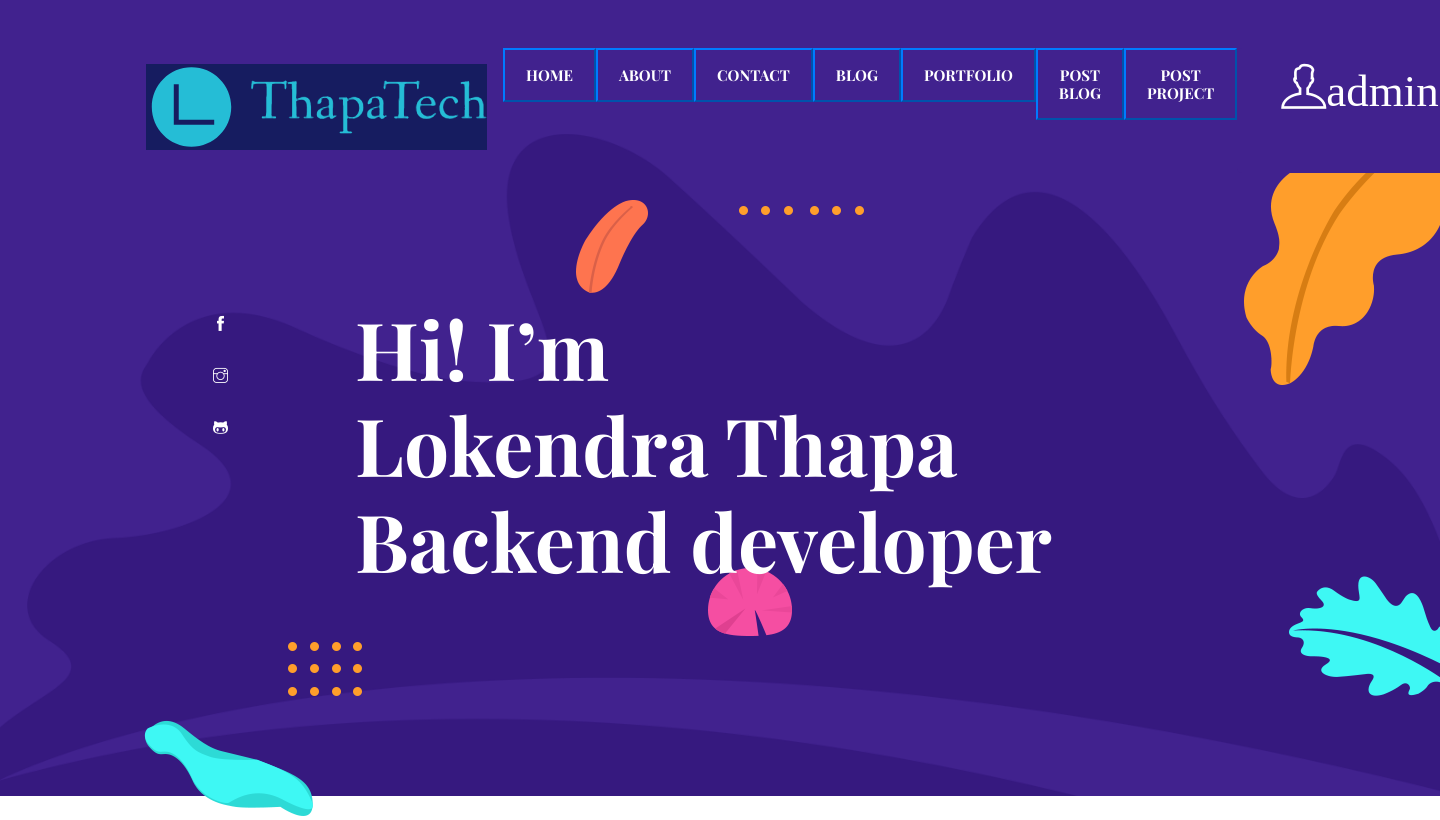
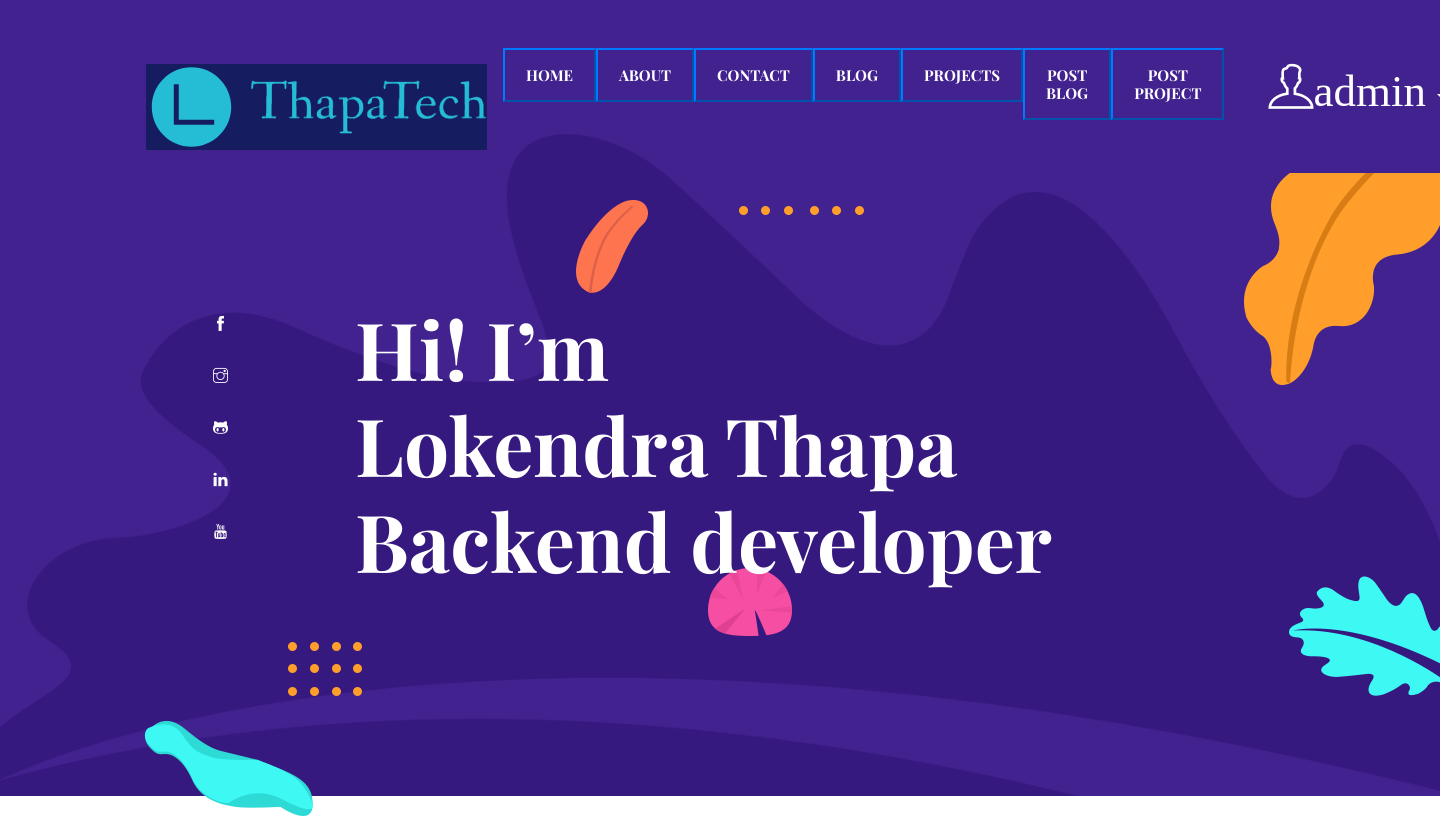
Before and after one commit to lokendrathapa12/Portfolio_Blogs, a Django app: page / in a window 1440 px wide. Shown: the top 820 px of that part. Run offline with Django 3.2, Linux system fonts and the light colour scheme; the first user in the database is signed in; the page is wider than the window, and the part outside it is not shown; some libraries are stand-ins or nearby versions.

Commit message:
empty-commit

```diff
--- a/portfolio/templates/portfolio/allproject.html
+++ b/portfolio/templates/portfolio/allproject.html
@@ -24,6 +24,7 @@
 <section class="section">
   <div class="container">
     <div class="card-deck">
+      {% if project %}
         {% for project in project %}
       <div class="card">
         <img class="card-img-top" src="{{project.priject_image.url}}" alt="Card image cap">
@@ -34,6 +35,9 @@
         </div>
     </div>
     {% endfor %}
+    {% else %}
+    <h3>No Project Available</h3>
+    {% endif %}
     </div>
   </div>
 </section>
--- a/portfolio/templates/portfolio/base.html
+++ b/portfolio/templates/portfolio/base.html
@@ -6,7 +6,7 @@
   <!-- Basic Page Needs
   ================================================== -->
   <meta charset="utf-8">
-  <title>Portfolio</title>
+  <title>Lokendra Thapa</title>
 
   <!-- Mobile Specific Metas
   ================================================== -->
@@ -19,8 +19,6 @@
   <!-- theme meta -->
   <meta name="theme-name" content="kross" />
 
-  <!-- Favicon -->
-  <link rel="shortcut icon" type="image/x-icon" href="{% static 'portfolio/images/favicon.png' %}" />
 
   <!-- ** Plugins Needed for the Project ** -->
   <!-- Bootstrap -->
@@ -64,7 +62,7 @@
         </li>
         {% if request.user.is_authenticated %}
         <li class="nav-item">
-          <button class="btn-primary"><a class="nav-link" href="{% url 'portfoliopage' %}">Portfolio</a></button>
+          <button class="btn-primary"><a class="nav-link" href="{% url 'portfoliopage' %}">Projects</a></button>
         </li>
         {%  if request.user.is_staff %}
         <li class="nav-item">
@@ -100,53 +98,7 @@
 </header>
 
 <!-- hero area -->
-<section class="hero-area bg-primary" id="parallax">
-  <div class="container">
-    <div class="row">
-      <div class="col-lg-2 mx-auto">
-        <!-- social icon -->
-       <ul class="list-unstyled ml-5 mt-3 position-relative zindex-1">
-         <li class="mb-3"><a class="text-white" href="https://www.facebook.com/lokesh.thapa.123276"><i class="ti-facebook"></i></a></li><br>
-         <li class="mb-3"><a class="text-white" href="https://www.instagram.com/lokeshthapa2325/"><i class="ti-instagram"></i></a></li><br>
-         <li class="mb-3"><a class="text-white" href="https://github.com/lokendrathapa12"><i class="ti-github"></i></a></li><br>
-       </ul>
- <!-- /social icon -->
-     </div>
-      <div class="col-lg-10 mx-auto">
-        <h1 class="text-white font-tertiary">Hi! I’m <br> Lokendra Thapa <br>Backend developer</h1>
-      </div>
-    </div>
-  </div>
-  <div class="layer-bg w-100">
-    <img class="img-fluid w-100" src="{% static 'portfolio/images/illustrations/leaf-bg.png' %}" alt="bg-shape">
-  </div>
-  <div class="layer" id="l2">
-    <img src="{% static 'portfolio/images/illustrations/dots-cyan.png' %}" alt="bg-shape">
-  </div>
-  <div class="layer" id="l3">
-    <img src="{% static 'portfolio/images/illustrations/leaf-orange.png' %}" alt="bg-shape">
-  </div>
-  <div class="layer" id="l4">
-    <img src="{% static 'portfolio/images/illustrations/dots-orange.png' %}" alt="bg-shape">
-  </div>
-  <div class="layer" id="l5">
-    <img src="{% static 'portfolio/images/illustrations/leaf-yellow.png' %}" alt="bg-shape">
-  </div>
-  <div class="layer" id="l6">
-    <img src="{% static 'portfolio/images/illustrations/leaf-cyan.png' %}" alt="bg-shape">
-  </div>
-  <div class="layer" id="l7">
-    <img src="{% static 'portfolio/images/illustrations/dots-group-orange.png' %}" alt="bg-shape">
-  </div>
-  <div class="layer" id="l8">
-    <img src="{% static 'portfolio/images/illustrations/leaf-pink-round.png' %}" alt="bg-shape">
-  </div>
-  <div class="layer" id="l9">
-    <img src="{% static 'portfolio/images/illustrations/leaf-cyan-2.png' %}" alt="bg-shape">
-  </div>
 
-</section>
-<!-- /hero area -->
 
 {% block content %}
 
@@ -154,21 +106,34 @@
 
 
 <!-- footer -->
+
 <footer class="bg-dark footer-section">
   <div class="section">
     <div class="container">
       <div class="row">
+        <div class="col-md-3">
+            <!-- social icon -->
+           <ul class="list-unstyled ml-5 mt-3 position-relative zindex-1">
+             <li class="mb-3"><a class="text-white" href="https://www.facebook.com/lokesh.thapa.123276"><i class="ti-facebook"></i></a></li><br>
+             <li class="mb-3"><a class="text-white" href="https://www.instagram.com/lokeshthapa2325/"><i class="ti-instagram"></i></a></li><br>
+             <li class="mb-3"><a class="text-white" href="https://github.com/lokendrathapa12"><i class="ti-github"></i></a></li><br>
+             <li class="mb-3"><a class="text-white" href="https://www.linkedin.com/in/lokendra-thapa-044632236/"><i class="ti-linkedin"></i></a></li><br>
+             <li class="mb-3"><a class="text-white" href="https://www.youtube.com/channel/UCCGtjvP7NsJGlwuOJ9Gklqw"><i class="ti-youtube"></i></a></li><br>
+           </ul>
+     <!-- /social icon -->
+         </div>
         <div class="col-md-4">
           <h5 class="text-light">Email</h5>
           <p class="text-white paragraph-lg font-secondary">lokendrathapa056@gmail.com</p>
         </div>
-        <div class="col-md-4">
+        <div class="col-md-2">
           <h5 class="text-light">Phone</h5>
           <p class="text-white paragraph-lg font-secondary">9842291418</p>
         </div>
-        <div class="col-md-4">
+        <div class="col-md-3">
           <h5 class="text-light">Address</h5>
-          <p class="text-white paragraph-lg font-secondary">Kirtipur Kathmandu</p>
+          <p class="text-white paragraph-lg font-secondary">Permanent Address: Chhedagad-11-Jajarkot</p>
+          <p class="text-white paragraph-lg font-secondary">Temporary Address: Kirtipur, Kathmandu</p>
         </div>
       </div>
     </div>
--- a/portfolio/templates/portfolio/blog.html
+++ b/portfolio/templates/portfolio/blog.html
@@ -37,6 +37,8 @@
           </article>
         </div>
       {% endfor %}
+      {% else %}
+      <h3>No Blogs Available</h3>
       {% endif %}
     </div>
   </div>
--- a/portfolio/templates/portfolio/djangoproject.html
+++ b/portfolio/templates/portfolio/djangoproject.html
@@ -24,6 +24,7 @@
 <section class="section">
   <div class="container">
     <div class="card-deck">
+      {% if project %}
         {% for project in project %}
       <div class="card">
         <img class="card-img-top" src="{{project.priject_image.url}}" alt="Card image cap">
@@ -34,6 +35,9 @@
         </div>
     </div>
     {% endfor %}
+    {% else %}
+    <h3>No Project Available</h3>
+    {% endif %}
     </div>
   </div>
 </section>
--- a/portfolio/templates/portfolio/index.html
+++ b/portfolio/templates/portfolio/index.html
@@ -2,6 +2,55 @@
 <h1 class="color:'white">lokendra thapa</h1>
 {% load static %}
 {% block content %}
+<section class="hero-area bg-primary" id="parallax">
+  <div class="container">
+    <div class="row">
+      <div class="col-lg-2 mx-auto">
+        <!-- social icon -->
+       <ul class="list-unstyled ml-5 mt-3 position-relative zindex-1">
+         <li class="mb-3"><a class="text-white" href="https://www.facebook.com/lokesh.thapa.123276"><i class="ti-facebook"></i></a></li><br>
+         <li class="mb-3"><a class="text-white" href="https://www.instagram.com/lokeshthapa2325/"><i class="ti-instagram"></i></a></li><br>
+         <li class="mb-3"><a class="text-white" href="https://github.com/lokendrathapa12"><i class="ti-github"></i></a></li><br>
+         <li class="mb-3"><a class="text-white" href="https://www.linkedin.com/in/lokendra-thapa-044632236/"><i class="ti-linkedin"></i></a></li><br>
+         <li class="mb-3"><a class="text-white" href="https://www.youtube.com/channel/UCCGtjvP7NsJGlwuOJ9Gklqw"><i class="ti-youtube"></i></a></li><br>
+       </ul>
+ <!-- /social icon -->
+     </div>
+      <div class="col-lg-10 mx-auto">
+        <h1 class="text-white font-tertiary">Hi! I’m <br> Lokendra Thapa <br>Backend developer</h1>
+      </div>
+    </div>
+  </div>
+  <div class="layer-bg w-100">
+    <img class="img-fluid w-100" src="{% static 'portfolio/images/illustrations/leaf-bg.png' %}" alt="bg-shape">
+  </div>
+  <div class="layer" id="l2">
+    <img src="{% static 'portfolio/images/illustrations/dots-cyan.png' %}" alt="bg-shape">
+  </div>
+  <div class="layer" id="l3">
+    <img src="{% static 'portfolio/images/illustrations/leaf-orange.png' %}" alt="bg-shape">
+  </div>
+  <div class="layer" id="l4">
+    <img src="{% static 'portfolio/images/illustrations/dots-orange.png' %}" alt="bg-shape">
+  </div>
+  <div class="layer" id="l5">
+    <img src="{% static 'portfolio/images/illustrations/leaf-yellow.png' %}" alt="bg-shape">
+  </div>
+  <div class="layer" id="l6">
+    <img src="{% static 'portfolio/images/illustrations/leaf-cyan.png' %}" alt="bg-shape">
+  </div>
+  <div class="layer" id="l7">
+    <img src="{% static 'portfolio/images/illustrations/dots-group-orange.png' %}" alt="bg-shape">
+  </div>
+  <div class="layer" id="l8">
+    <img src="{% static 'portfolio/images/illustrations/leaf-pink-round.png' %}" alt="bg-shape">
+  </div>
+  <div class="layer" id="l9">
+    <img src="{% static 'portfolio/images/illustrations/leaf-cyan-2.png' %}" alt="bg-shape">
+  </div>
+
+</section>
+<!-- /hero area -->
 <section class="section">
   <div class="container">
     <div class="row">
--- a/portfolio/templates/portfolio/pythonproject.html
+++ b/portfolio/templates/portfolio/pythonproject.html
@@ -24,6 +24,7 @@
 <section class="section">
   <div class="container">
     <div class="card-deck">
+      {% if project %}
         {% for project in project %}
       <div class="card">
         <img class="card-img-top" src="{{project.priject_image.url}}" alt="Card image cap">
@@ -34,6 +35,9 @@
         </div>
     </div>
     {% endfor %}
+    {% else %}
+    <h3>No Project Available</h3>
+    {% endif %}
     </div>
   </div>
 </section>
--- a/portfolio/templates/portfolio/restapiproject.html
+++ b/portfolio/templates/portfolio/restapiproject.html
@@ -24,6 +24,7 @@
 <section class="section">
   <div class="container">
     <div class="card-deck">
+      {% if project %}
         {% for project in project %}
       <div class="card">
         <img class="card-img-top" src="{{project.priject_image.url}}" alt="Card image cap">
@@ -34,6 +35,9 @@
         </div>
     </div>
     {% endfor %}
+    {% else %}
+    <h3>No Project Available</h3>
+    {% endif %}
     </div>
   </div>
 </section>
```
Also changed, not shown: portfolio/templates/portfolio/contact.html (+10 -5 lines), portfolio/templates/portfolio/login.html (+10 -5 lines), portfolio/templates/portfolio/signin.html (+11 -5 lines), db.sqlite3.
